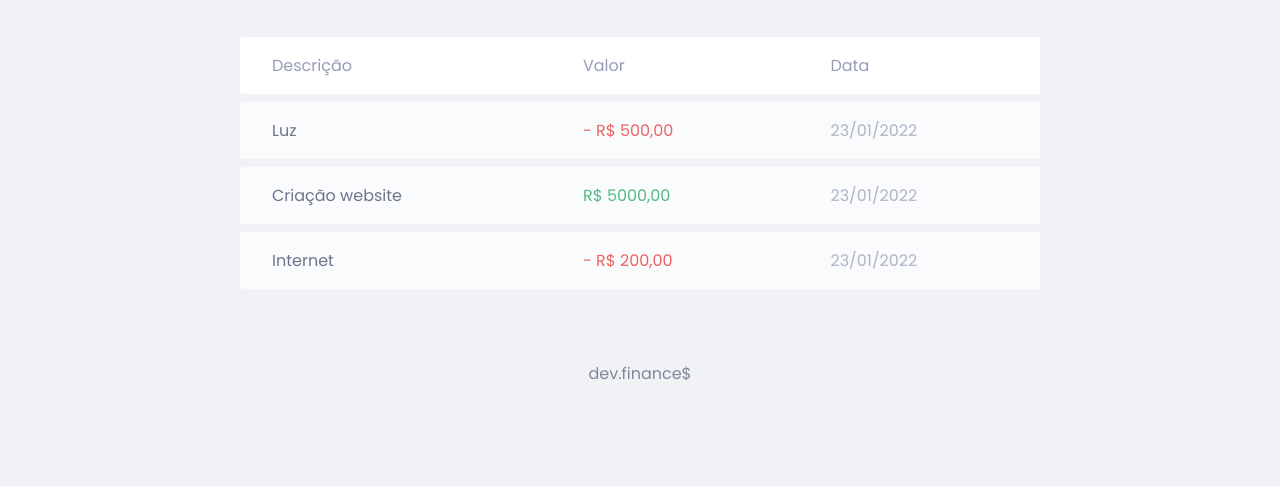
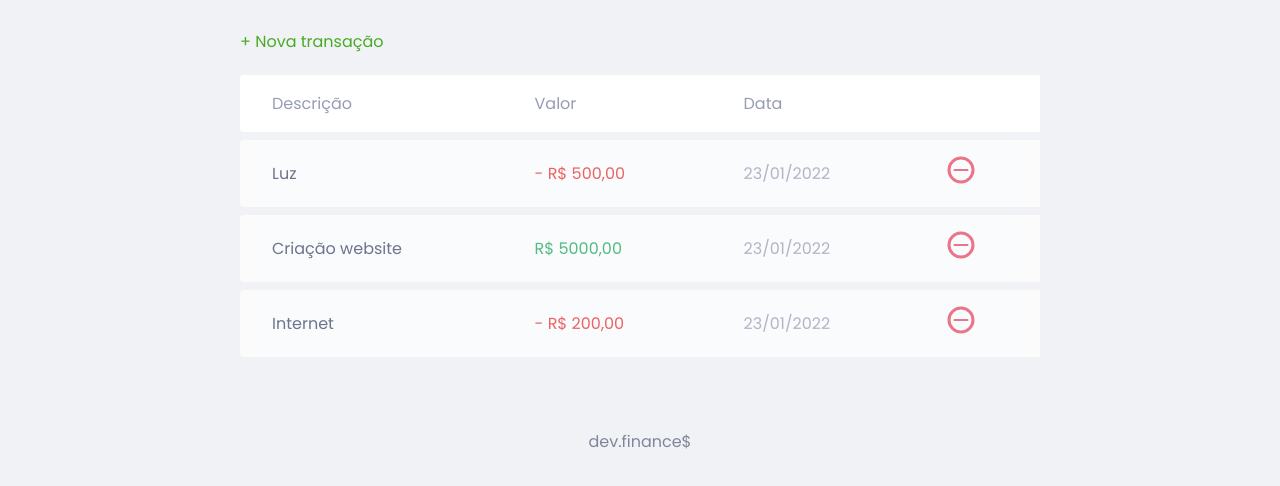
Before and after one commit to rockosl/maratona01, a plain HTML site: page index.html in a window 1280 px wide. Shown: the part 594-1080 px from the top of the page. Before the commit the page ends 1012 px from the top, so only its background shows below. Drawn offline with Linux system fonts and the light colour scheme.

Commit message:
Continuado projeto

```diff
--- a/index.html
+++ b/index.html
@@ -45,12 +45,16 @@
 
         <section id="transaction">
             <h2 class="sr-only">Transações</h2>
+
+            <a href="#" class="button new">+ Nova transação</a>
+
             <table id="data-table">
                 <thead>
                     <tr>
                         <th>Descrição</th>
                         <th>Valor</th>
                         <th>Data</th>
+                        <th></th>
                     </tr>
                 </thead>
                 <tbody>
@@ -58,16 +62,25 @@
                         <td class="description">Luz</td>
                         <td class="expense">- R$ 500,00</td>
                         <td class="date">23/01/2022</td>
+                        <td>
+                            <img src="./assets/minus.svg" alt="Remover transação">
+                        </td>
                     </tr>
                     <tr>
                         <td class="description">Criação website</td>
                         <td class="income">R$ 5000,00</td>
                         <td class="date">23/01/2022</td>
+                        <td>
+                            <img src="./assets/minus.svg" alt="Remover transação">
+                        </td>
                     </tr>
                     <tr>
                         <td class="description">Internet</td>
                         <td class="expense">- R$ 200,00</td>
                         <td class="date">23/01/2022</td>
+                        <td>
+                            <img src="./assets/minus.svg" alt="Remover transação">
+                        </td>
                     </tr>
                 </tbody>
             </table>
--- a/styles.css
+++ b/styles.css
@@ -38,6 +38,21 @@ h2 {
     margin-bottom: 0.8rem;
     color: var(--dark-blue);
     font-weight: normal;
+}
+
+/* Links & Buttons ================ */
+a {
+    color: #49aa26;
+    text-decoration: none;
+}
+
+a:hover {
+    color: #3dd705;
+}
+
+.button.new {
+    display: inline-block;
+    margin-bottom: .8rem;
 }
 
 /* Header ================ */
```
